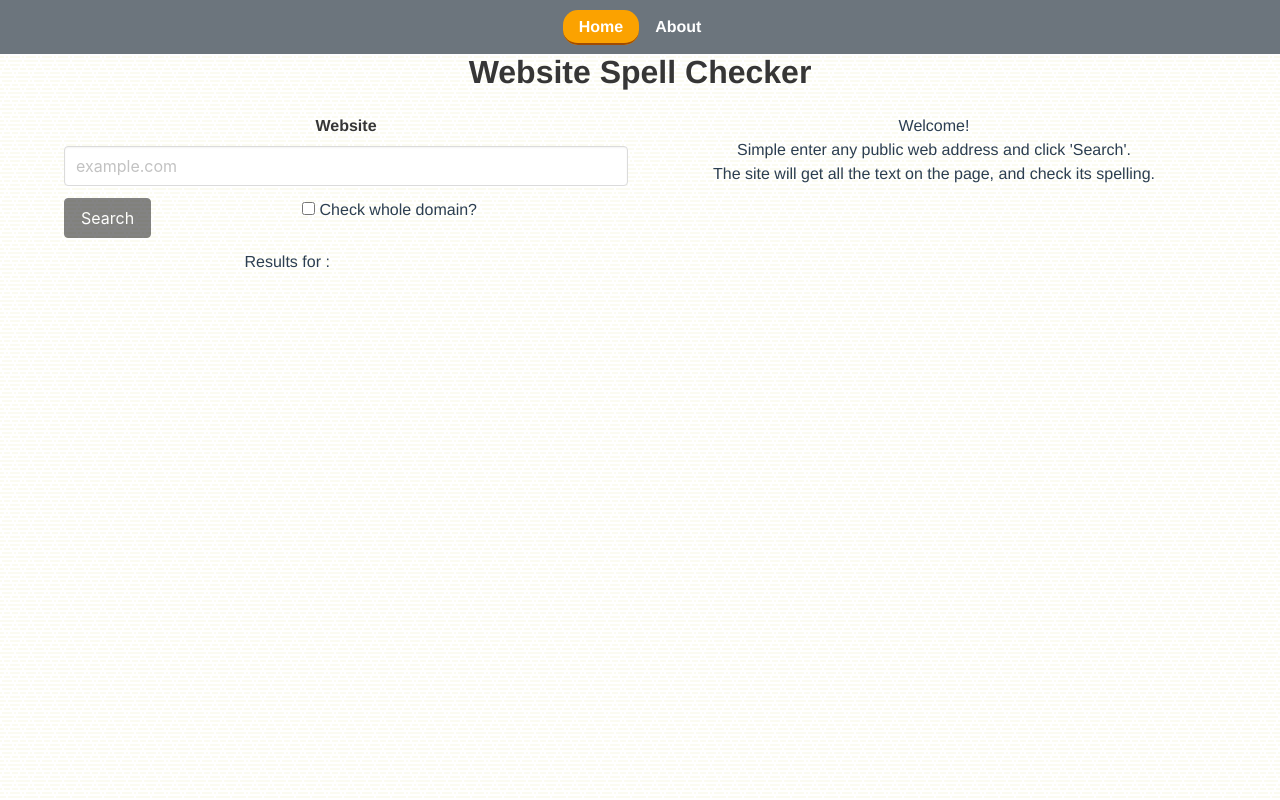
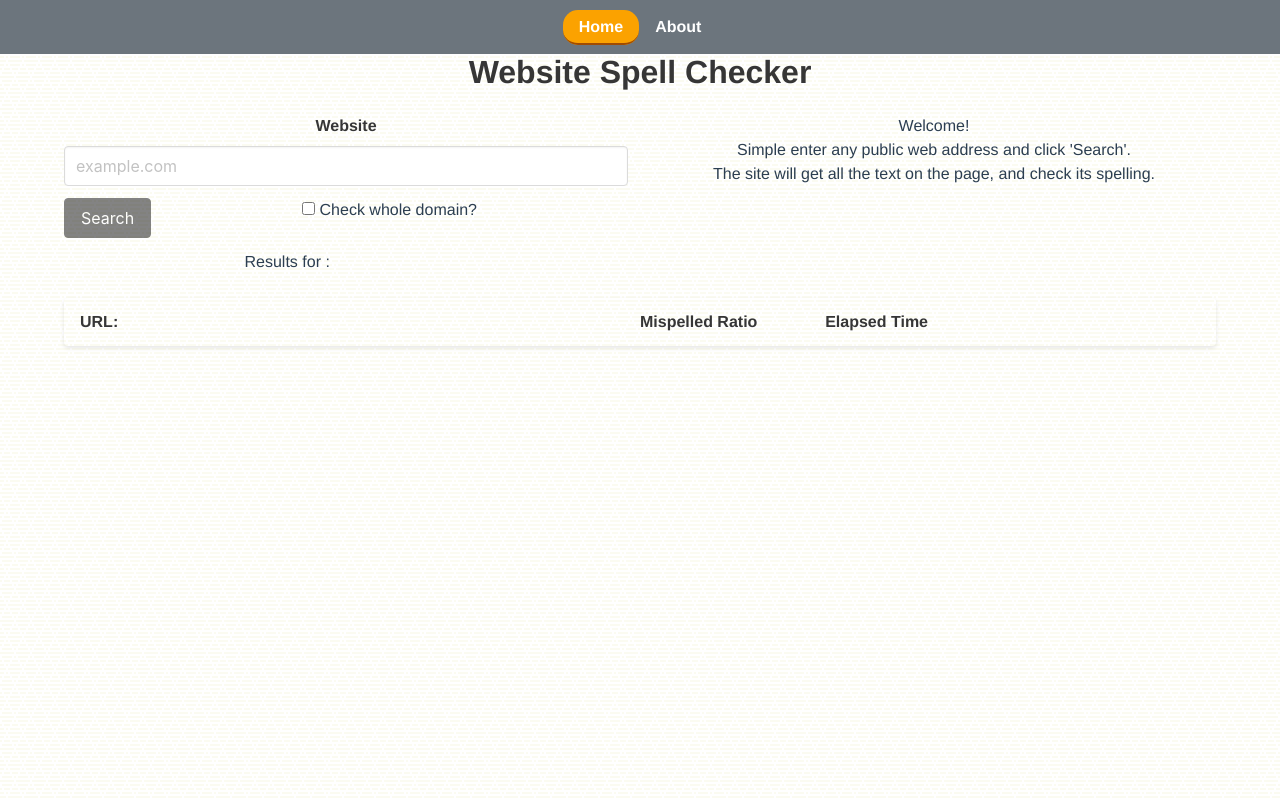
Before and after one commit to Arges86/web-spellchecker, a Vue app in the folder client/: page /#/ in a window 1280 px wide. Built offline with nearby package versions, Linux system fonts and the light colour scheme.

Commit message:
added page timer

```diff
--- a/client/src/components/pageResults.vue
+++ b/client/src/components/pageResults.vue
@@ -18,6 +18,13 @@
     </div>
 
     <div v-if="results !== null">
+      <div class="card-header">
+        <p class="card-header-title">
+          URL:
+          <span class="time">Elapsed Time</span>
+          <span class="ratio">Mispelled Ratio</span>
+        </p>
+      </div>
       <div v-if="results[0]">
         <b-collapse
           class="card"
@@ -29,6 +36,9 @@
           <div slot="trigger" slot-scope="props" class="card-header" role="button">
             <p class="card-header-title">
               {{ collapse.url }}
+              <span class="time">
+                {{collapse.data.time}}
+              </span>
               <span class="ratio">
                 <span class="has-text-danger">{{(collapse.data.incorrect).length}}</span> /
                 <span class="has-text-success">{{(collapse.data.correct).length}}</span>
@@ -119,4 +129,11 @@ ol {
     right: 0px;
   }
 }
+.time {
+  position: absolute;
+  right: 25%;
+  @media only screen and (max-width: 1215px) {
+    visibility: hidden;
+  }
+}
 </style>
```
Also changed, not shown: 1 other file (tests, documents, lock files or other folders).
